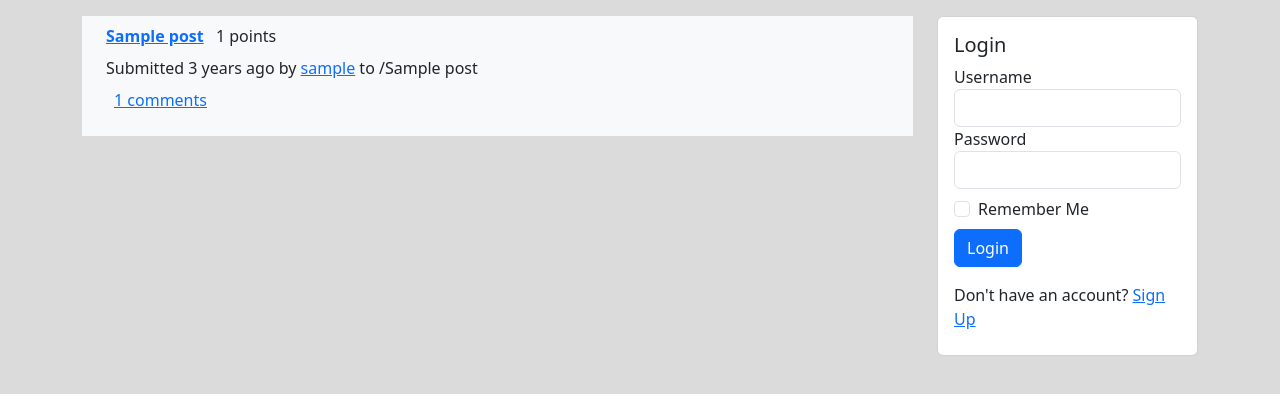
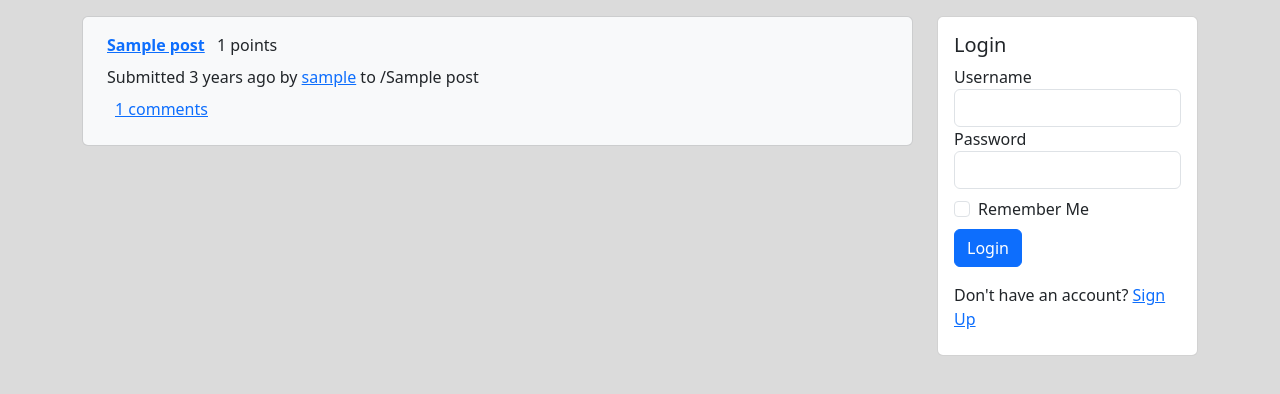
Before and after one commit to HunterStarets/Doodle, a Flask app: page / in a window 1280 px wide. Shown: the part 56-450 px from the top of the page. Run offline with Flask 3, Linux system fonts and the light colour scheme; tables that the repository leaves empty hold one stand-in row (values such as "Sample post").

Commit message:
updating classes

```diff
--- a/templates/comment.html
+++ b/templates/comment.html
@@ -2,7 +2,7 @@
 session.get('user_id'))
 %}
 
-<div class="container comment vote px-4 pt-2 mb-3 bg-light" data-comment-id="{{ comment.comment_id }}"
+<div class="container comment vote px-4 pt-2 mb-3 bg-light card" data-comment-id="{{ comment.comment_id }}"
     id="{{ comment.comment_id }}">
     <div class=" d-flex flex-row">
         <a href="/users/{{ comment.author.user_id }}" class="pe-3 mb-2">{{ comment.author.username }}</a>
--- a/templates/post.html
+++ b/templates/post.html
@@ -1,6 +1,6 @@
 {% set vote = vote_repository_singleton.get_post_vote_by_post_and_user_ids(post.post_id, session.get('user_id')) %}
 
-<div class="container comment vote px-4 pt-2 mb-3 bg-light" data-post-id="{{ post.post_id }}">
+<div class="container px-4 pt-3 bg-light d-flex card vote" data-post-id="{{ post.post_id }}">
 
     <div class="d-flex flex-column">
         <p class="mb-2"><strong class="pe-2"><a href="/posts/{{ post.post_id }}">{{ post.title
```
